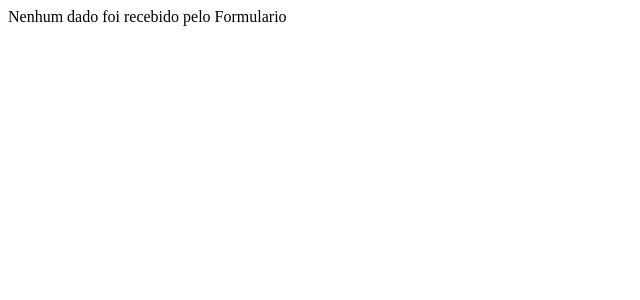
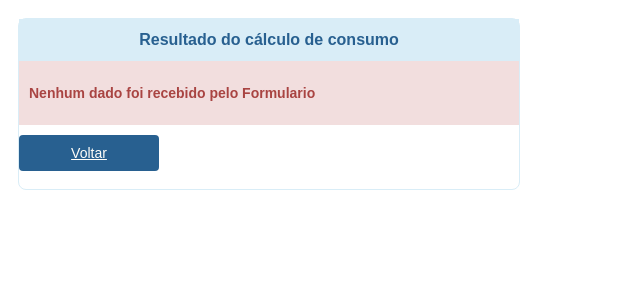
Before and after one commit to DayvidMS/CursoPHP, a PHP site: page /calculo.php in a window 1280 px wide. Shown: the top 300 px of the page, without its empty margins (0-640 px from the left). Run offline with PHP 8.4, Linux system fonts and the light colour scheme.

Commit message:
aplicação de calculo de consumo completa

```diff
--- a/calculo.php
+++ b/calculo.php
@@ -1,23 +1,73 @@
 <?php
+$mensagem = "";
+
 if($_POST){
 $distancia = $_POST['distancia'];
 $autonomia = $_POST['autonomia'];
+
+    if(is_numeric($distancia) && is_numeric($autonomia)){
+        if(($distancia>0) && ($autonomia>0)){
 
 $valorGasolina = 4.80;
 $valorAlcool = 3.80;
 $valorDiesel = 3.90;
 
+
 $calculoGasolina = ($distancia/$autonomia)*$valorGasolina;
+$calculoGasolina = number_format($calculoGasolina, 2, ',','.');
+
 $calculoAlcool = ($distancia/$autonomia)*$valorAlcool;
+$calculoAlcool = number_format($calculoAlcool,2,',','.');
+
 $calculoDiesel = ($distancia/$autonomia)*$valorDiesel;
+$calculoDiesel = number_format($calculoDiesel, 2,',','.');
 
-echo "<p>O valor de consumo em R$ para Gasolina foi de: R$ ".$calculoGasolina."</p>";
-echo "<p>O valor de consumo em R$ para Álcool foi de: R$".$calculoAlcool."</p>";
-echo "<p>O valor de consumo em R$ para Diesel foi de: R$".$calculoDiesel."</p>";
-
-echo "<p>O valor da Distancia é :".$_POST['distancia']."</p>";
-echo "<p>O valor da Autonomia é :".$_POST['autonomia']."</p>";
+$mensagem.= "<div class='sucesso'>";
+$mensagem.= "O valor total será de:";
+$mensagem.= "<ul>";
+$mensagem .= "<li>Gasolina: R$ ".$calculoGasolina."</li>";
+$mensagem .= "<li>Alcool: R$".$calculoAlcool."</li>";
+$mensagem .= "<li>Diesel: R$".$calculoDiesel."</li>";
+$mensagem .= "</ul>";
+$mensagem .= "</div>";
+        }
+else{
+            $mensagem .= "<div class='erro'>";
+            $mensagem .= "<p>O Valor da distancia e autonomia deve ser maior que zero!</p>";
+            $mensagem .= "</div>";
+        }
+    }
+    else{
+        $mensagem .= "<div class='erro'>";
+        $mensagem .= "O valor recebido não é numerico";
+        $mensagem .= "</div>";
+    }
 }
 else{
-    echo "<p>Nenhum dado foi recebido pelo Formulario</p>";
+    $mensagem .= "<div class='erro'>";
+    $mensagem .= "<p>Nenhum dado foi recebido pelo Formulario</p>";
+    $mensagem .= "</div>";
 }
+?>
+<!DOCTYPE html>
+<html lang="pt-br">
+<head>
+    <meta charset="utf-8">
+    <meta name="viewport" content="width-device-width, initial-scale=1">
+    <title>Calculo de Consumo de combustivel</title>
+    <link rel="stylesheet" type="text/css" href="style.css">
+</head>
+<body>
+    <main>
+        <div class="painel">
+            <h2>Resultado do cálculo de consumo</h2>
+            <div>
+                <?php
+                echo $mensagem
+                ?>
+                <a class="botao" href="index.php">Voltar</a>
+            </div>
+        </div>
+    </main>
+</body>
+</html>
--- a/index.php
+++ b/index.php
@@ -4,6 +4,7 @@
     <meta charset="utf-8">
     <meta name="viewport" content="width-device-width, initial-scale=1">
     <title>Calculo de Consumo de combustivel</title>
+    <link rel="stylesheet" type="text/css" href="style.css">
 </head>
 <body>
     <main>
--- /dev/null
+++ b/style.css
@@ -0,0 +1,79 @@
+main {
+    padding: 10px;
+    display: flex;
+    font-family: Arial, Helvetica, sans-serif;
+    font-size: 14px;
+}
+
+label {
+    font-weight: bold;
+}
+
+div {
+    padding-bottom: 4px;
+}
+
+.campoTexto {
+    width: 100%;
+    padding: 8px 8px;
+    margin: 5px 0;
+    box-sizing: border-box;
+    border-color: #D9EDF7;
+    border-radius: 4px;
+}
+
+h2 {
+    background-color: #D9EDF7;
+    color: #286090;
+    margin: 0;
+    padding: 12px;
+    text-align: center;
+    font-weight: bold;
+    font-size: 16px;
+}
+
+.botao {
+    background-color: #286090;
+    color: #FFFEFA;
+    text-align: center;
+    border-radius: 4px;
+    padding: 10px 20px;
+    margin-top: 10px;
+    margin-bottom: 10px;
+    width: 100px;
+    display: block;
+}
+
+.painel {
+    margin-right: 10px;
+    border-width: thin;
+    border-style: solid;
+    border-color: #D9EDF7;
+    flex-grow: 1;
+    border-radius: 8px;
+    max-width: 500px;
+}
+
+.conteudo-painel {
+    padding: 15px;
+}
+
+.sucesso {
+    padding: 10px;
+    border-collapse: collapse;
+    border-style: ;
+    border-color: #DFF0D8;
+    background-color: #DFF0D8;
+    color: #3C763D;
+
+}
+
+.erro {
+    padding: 10px;
+    flex-grow: 1;
+    border-style: ;
+    border-color: #F2DEDE;
+    background-color: #F2DEDE;
+    color: #A94442;
+    font-weight: bold;
+}
```
